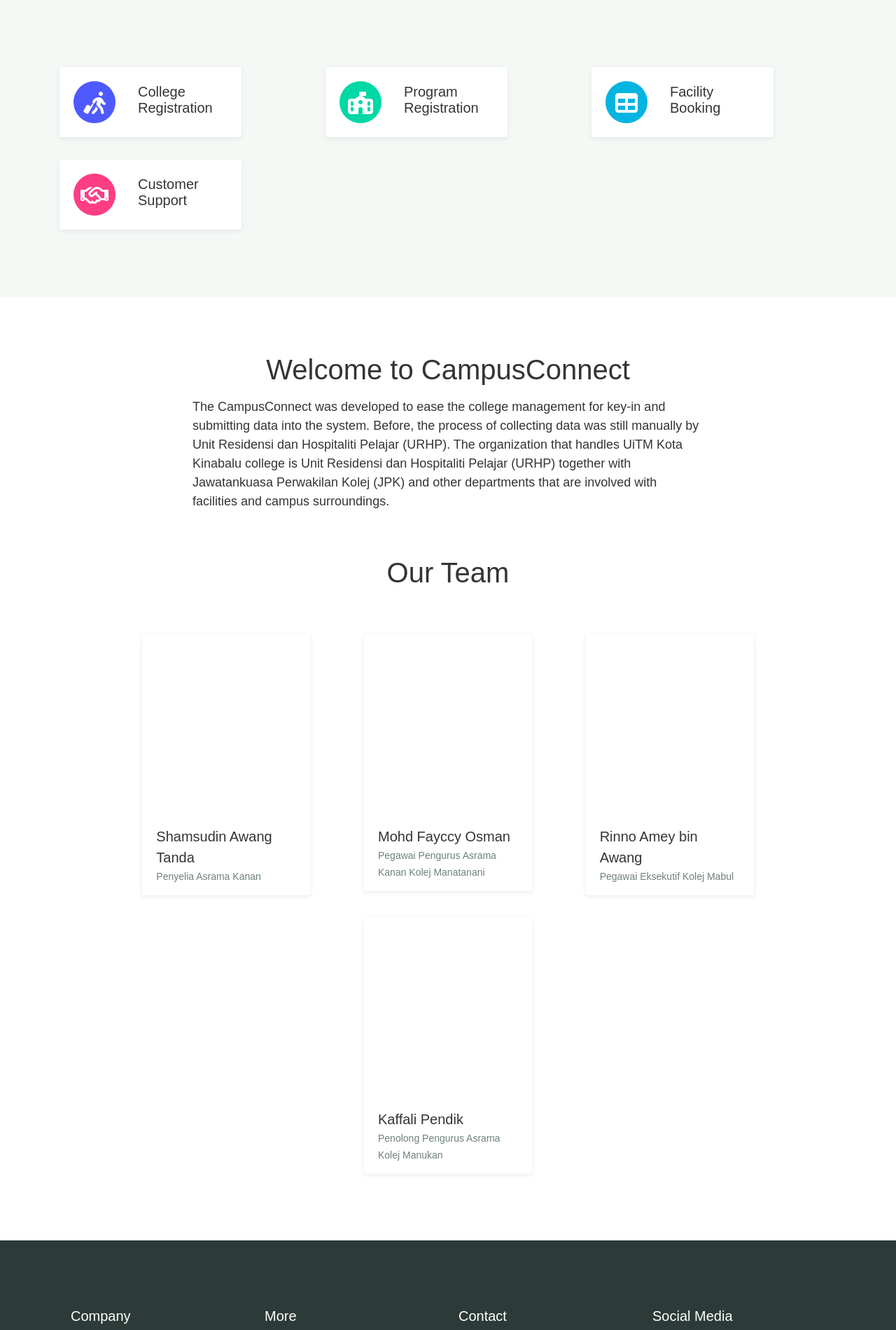
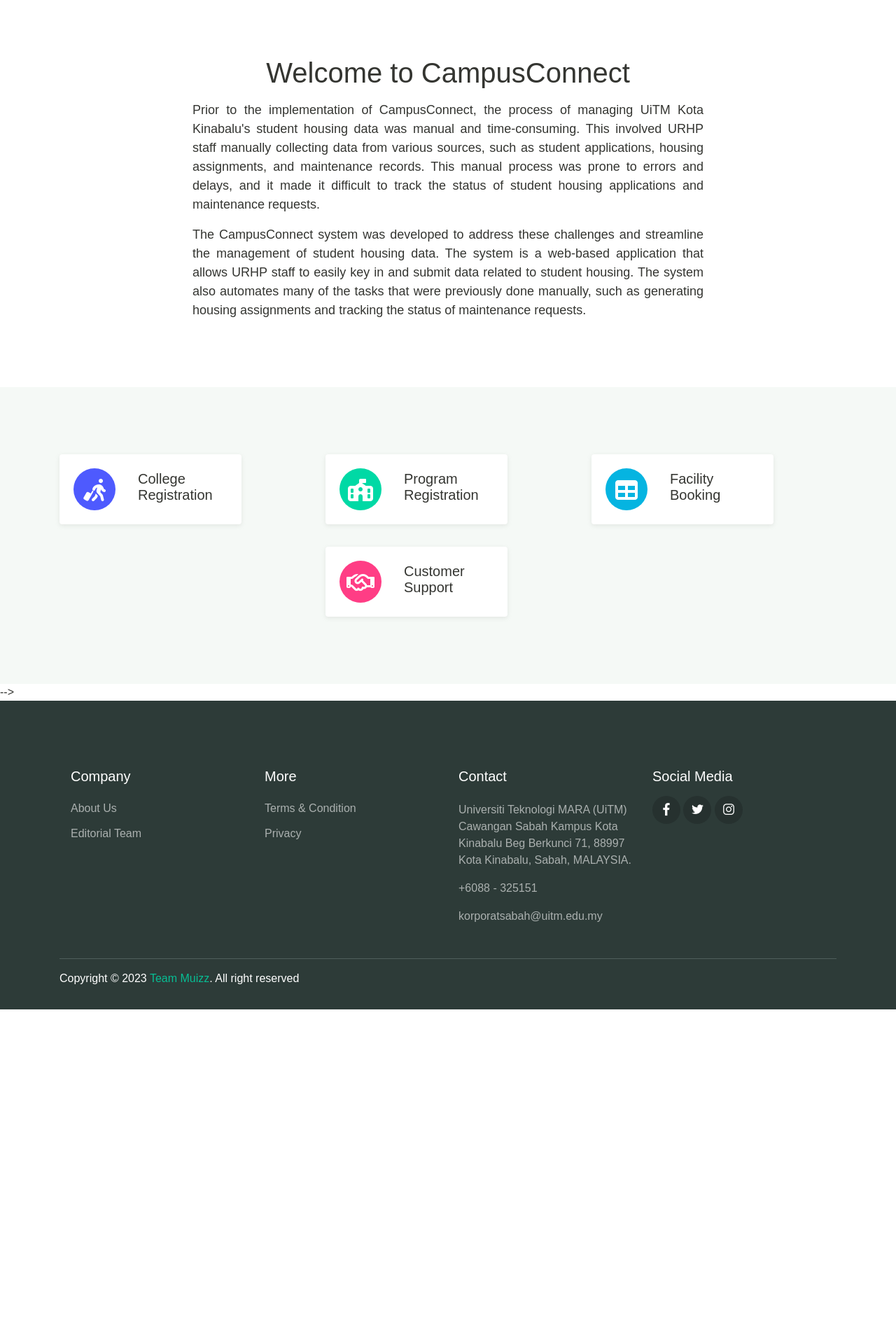
Before and after one commit to Ryukenden4/CampusConnect, a PHP site: page /html/about.html in a window 1280 px wide. Shown: the part 370-2270 px from the top of the page at 70% size. After the commit the page ends 1812 px from the top, so only its background shows below. Run offline with PHP 8.4, Linux system fonts and the light colour scheme; some libraries are stand-ins or nearby versions; some web fonts are replaced.

Commit message:
muizz's laptop commit

```diff
--- a/homepage/assets/css/theme.css
+++ b/homepage/assets/css/theme.css
@@ -53,6 +53,7 @@ a:hover {
 
 .text-lg {
   font-size: 18px !important;
+  text-align: justify;
 }
 
 .text-xl {
@@ -1308,7 +1309,7 @@ a.text-dark:hover, a.text-dark:focus {
 }
 
 .card-doctor .header {
-  border-radius: 50%;
+  /* border-radius: 50%; */
   position: relative;
   width: 100%;
   height: 260px;
--- a/homepage/html/about.html
+++ b/homepage/html/about.html
@@ -26,13 +26,17 @@
   <div class="back-to-top"></div>
 
   <header>
-  <nav class="navbar navbar-expand-lg navbar-light shadow-sm">
+    <nav class="navbar navbar-expand-lg navbar-light shadow-sm">
       <div class="container">
         <a class="navbar-brand" href="#"><span class="text-primary">Campus</span>Connect</a>
 
+        <button class="navbar-toggler" type="button" data-toggle="collapse" data-target="#navbarSupport" aria-controls="navbarSupport" aria-expanded="false" aria-label="Toggle navigation">
+          <span class="navbar-toggler-icon"></span>
+        </button>
+
         <div class="collapse navbar-collapse" id="navbarSupport">
           <ul class="navbar-nav ml-auto">
-            <li class="nav-item">
+            <li class="nav-item ">
               <a class="nav-link" href="index.html">Home</a>
             </li>
             <li class="nav-item active">
@@ -49,6 +53,7 @@
             </li>
           </ul>
         </div> <!-- .navbar-collapse -->
+
       </div> <!-- .container -->
     </nav>
   </header>
@@ -67,9 +72,25 @@
     </div> <!-- .banner-section -->
   </div> <!-- .page-banner -->
 
-  <div class="page-section bg-light">
+  <div class="page-section">
     <div class="container">
-      <div class="row">
+      <div class="row justify-content-center">
+        <div class="col-lg-8 wow fadeInUp">
+          <h1 class="text-center mb-3">Welcome to CampusConnect</h1>
+          <div class="text-lg">
+            <p align="justify">Prior to the implementation of CampusConnect, the process of managing UiTM Kota Kinabalu's student housing data was manual and time-consuming. This involved URHP staff manually collecting data from various sources, such as student applications, housing assignments, and maintenance records. This manual process was prone to errors and delays, and it made it difficult to track the status of student housing applications and maintenance requests.</p>
+            <p>The CampusConnect system was developed to address these challenges and streamline the management of student housing data. The system is a web-based application that allows URHP staff to easily key in and submit data related to student housing. The system also automates many of the tasks that were previously done manually, such as generating housing assignments and tracking the status of maintenance requests.</p>
+          </div>
+        </div>
+
+
+      </div>
+    </div>
+  </div>
+
+  <div class="page-section bg-light ">
+    <div class="container">
+      <div class="row justify-content-center"">
          <!-- college registration card -->
         <div class="col-md-4 py-3 wow zoomIn">
           <div class="card-service">
@@ -106,26 +127,30 @@
             <p><span>Customer </span>Support</p>
           </div>
         </div>
+
+
+
       </div>
     </div>
   </div>
 
-  <div class="page-section">
+  <!-- <div class="page-section">
     <div class="container">
       <div class="row justify-content-center">
         <div class="col-lg-8 wow fadeInUp">
           <h1 class="text-center mb-3">Welcome to CampusConnect</h1>
           <div class="text-lg">
-            <p>The CampusConnect was developed to ease the college management for key-in and submitting data into the system. Before, the process of collecting data was still manually by Unit Residensi dan Hospitaliti Pelajar (URHP). The organization that handles UiTM Kota Kinabalu college is Unit Residensi dan Hospitaliti Pelajar (URHP) together with Jawatankuasa Perwakilan Kolej (JPK) and other departments that are involved with facilities and campus surroundings.</p>
+            <p>Prior to the implementation of CampusConnect, the process of managing UiTM Kota Kinabalu's student housing data was manual and time-consuming. This involved URHP staff manually collecting data from various sources, such as student applications, housing assignments, and maintenance records. This manual process was prone to errors and delays, and it made it difficult to track the status of student housing applications and maintenance requests.</p>
+            <p></p>
           </div>
         </div>
 
-        <!-- members section -->
-        <div class="col-lg-10 mt-5">
+        members section -->
+        <!-- <div class="col-lg-10 mt-5">
           <h1 class="text-center mb-5 wow fadeInUp">Our Team</h1>
           <div class="row justify-content-center">
 
-            <!-- member 1 -->
+            member 1
             <div class="col-md-6 col-lg-4 wow zoomIn">
               <div class="card-doctor">
                 <div class="header">
@@ -142,7 +167,7 @@
               </div>
             </div>
 
-            <!-- member 2 -->
+            member 2
             <div class="col-md-6 col-lg-4 wow zoomIn">
               <div class="card-doctor">
                 <div class="header">
@@ -159,7 +184,7 @@
               </div>
             </div>
 
-            <!-- member 3 -->
+            member 3
             <div class="col-md-6 col-lg-4 wow zoomIn">
               <div class="card-doctor">
                 <div class="header">
@@ -176,7 +201,7 @@
               </div>
             </div>
 
-            <!-- member 4 -->
+            member 4
             <div class="col-md-6 col-lg-4 wow zoomIn">
               <div class="card-doctor">
                 <div class="header">
@@ -194,11 +219,11 @@
             </div>
 
           </div>
-        </div>
+        </div> -->
 
       </div>
     </div>
-  </div>
+  </div> -->
 
 
  <!-- footer -->
```
Also changed, not shown: homepage/html/contact.html (+9 -4 lines), homepage/html/index.html (+4 -4 lines), homepage/html/team.html (+12 -8 lines), homepage/assets/img/team/Fayccy(Manta).png (added), homepage/assets/img/team/Kaffali(Manukan).png (added), homepage/assets/img/team/Shamsuddin(NR).png (added), homepage/assets/img/team/doctor_1.jpg (deleted), homepage/assets/img/team/doctor_2.jpg (deleted), homepage/assets/img/team/doctor_3.jpg (deleted).
